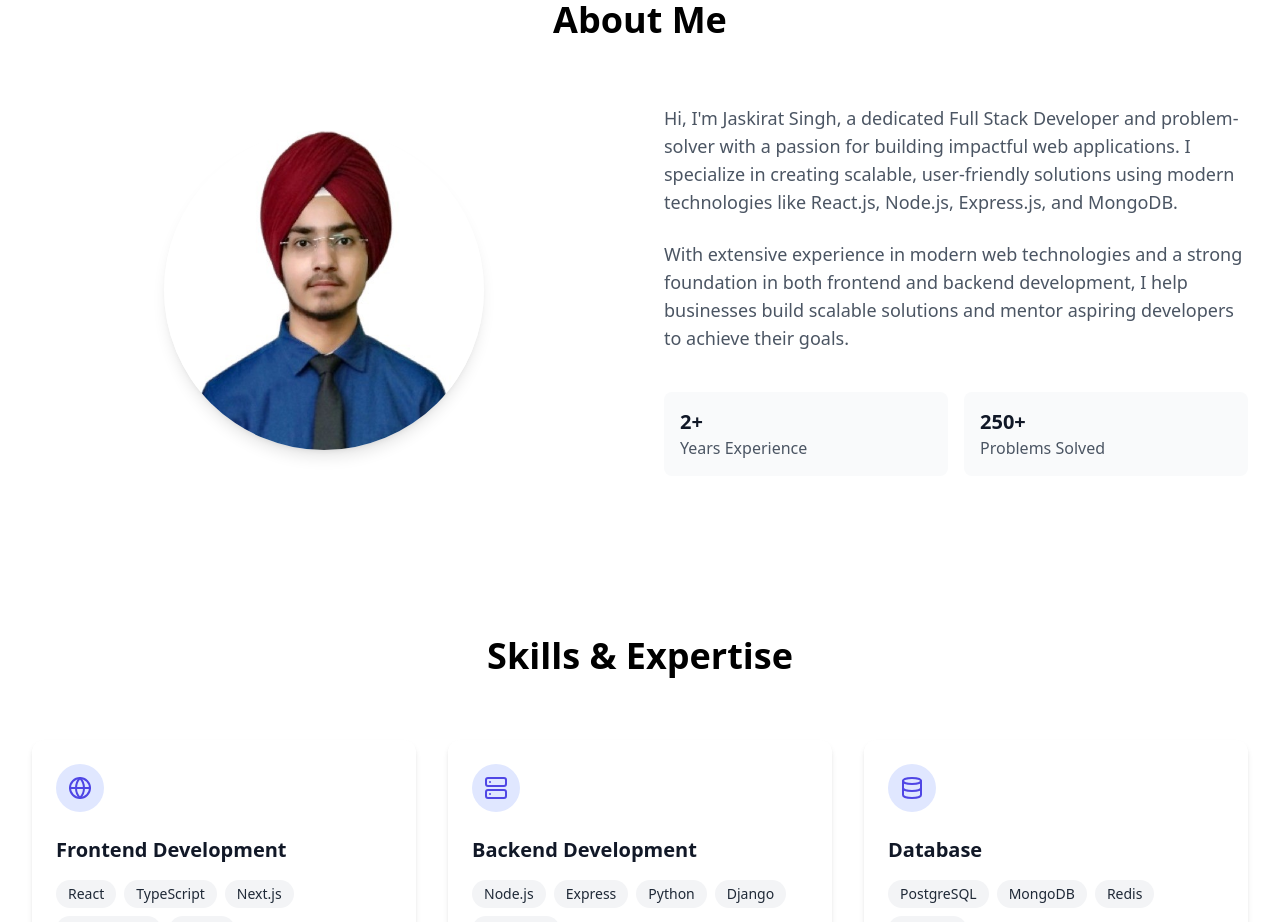
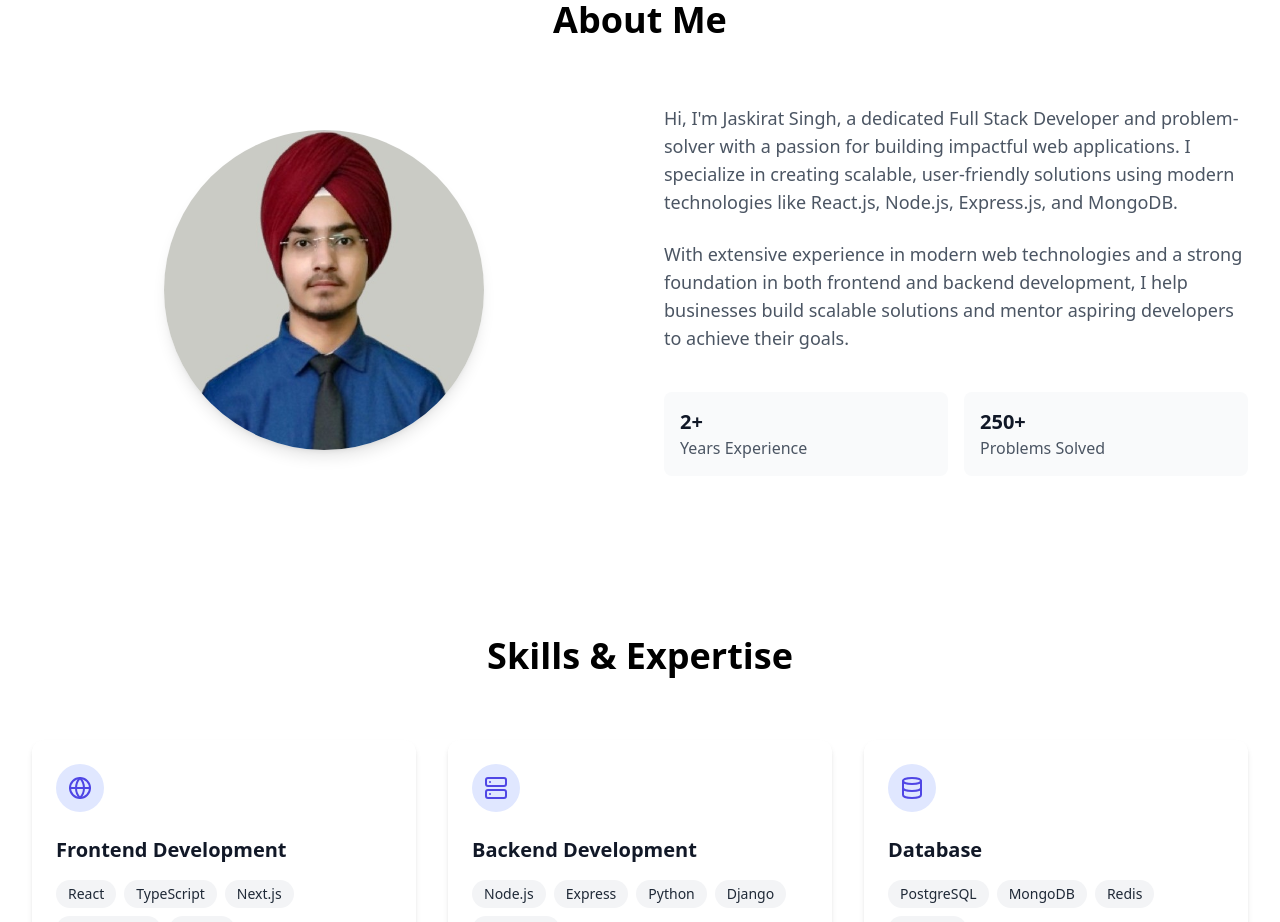
Before and after one commit to jaskirat-13/portfolio, a React (Vite) app: page / in a window 1280 px wide. Shown: the part 880-1802 px from the top of the page. Built offline with nearby package versions, Linux system fonts and the light colour scheme.

Commit message:
Updated profile picture

```diff
--- a/src/components/About.tsx
+++ b/src/components/About.tsx
@@ -27,7 +27,7 @@ export default function About() {
             variants={fadeInUp}
           >
             <img
-              src="/jaskiratProfile.jpg"
+              src="/jaskirat.jpg"
               alt="Jaskirat Singh"
               className="w-80 h-80 object-cover rounded-full shadow-lg"
             />
```
Also changed, not shown: public/jaskirat.jpg (added), public/jaskiratProfile.jpg (deleted).
